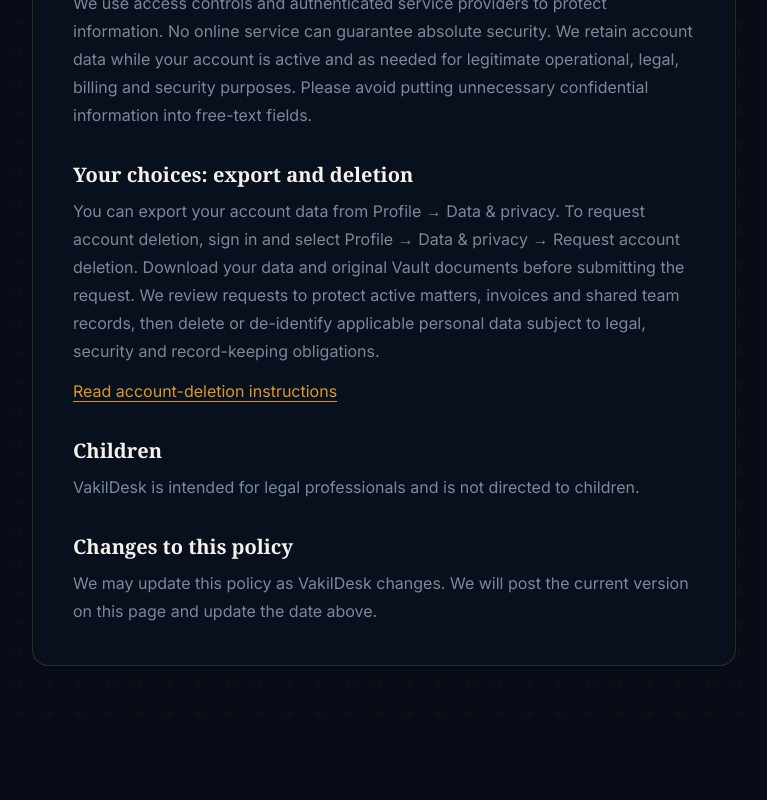
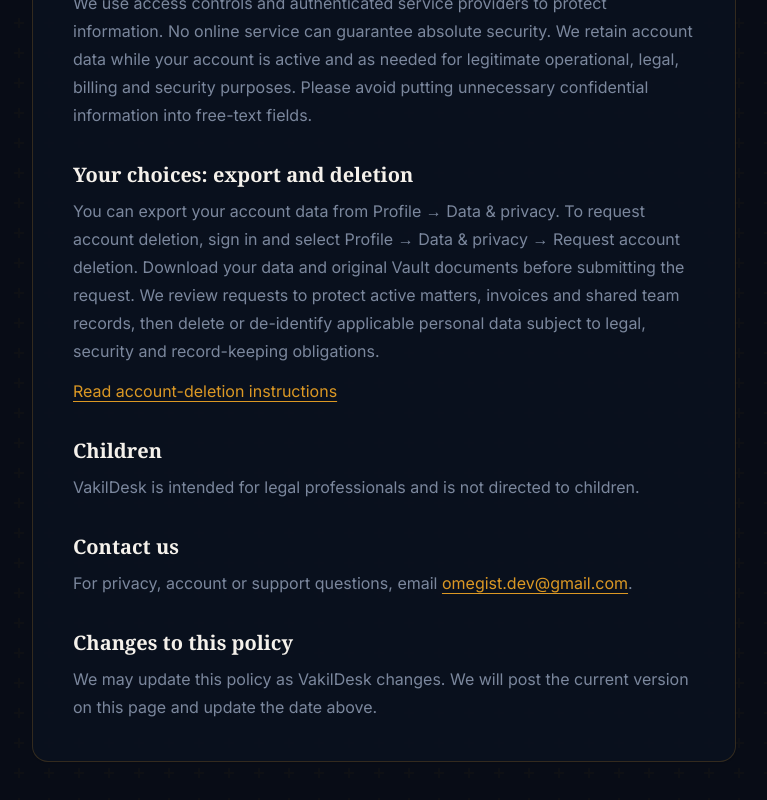
Before and after one commit to omegist/legaldesk, a React (Vite) app: page /privacy in a window 1280 px wide. Shown: the part 1092-1892 px from the top of the page, without its empty margins (256-1023 px from the left). Before the commit the page ends 1822 px from the top, so only its background shows below. Built offline with nearby package versions, Linux system fonts and the light colour scheme; the HTML template or start-up script is replaced by a standard one; what @capacitor/core would draw is missing.

Commit message:
add privacy support contact

```diff
--- a/src/pages/Privacy.tsx
+++ b/src/pages/Privacy.tsx
@@ -20,6 +20,7 @@
           <PolicySection title="Security and retention">We use access controls and authenticated service providers to protect information. No online service can guarantee absolute security. We retain account data while your account is active and as needed for legitimate operational, legal, billing and security purposes. Please avoid putting unnecessary confidential information into free-text fields.</PolicySection>
           <PolicySection title="Your choices: export and deletion">You can export your account data from Profile → Data &amp; privacy. To request account deletion, sign in and select Profile → Data &amp; privacy → Request account deletion. Download your data and original Vault documents before submitting the request. We review requests to protect active matters, invoices and shared team records, then delete or de-identify applicable personal data subject to legal, security and record-keeping obligations.<Link to="/delete-account" className="mt-3 block text-primary underline underline-offset-4">Read account-deletion instructions</Link></PolicySection>
           <PolicySection title="Children">VakilDesk is intended for legal professionals and is not directed to children.</PolicySection>
+          <PolicySection title="Contact us">For privacy, account or support questions, email <a className="text-primary underline underline-offset-4" href="mailto:omegist.dev@gmail.com">omegist.dev@gmail.com</a>.</PolicySection>
           <PolicySection title="Changes to this policy">We may update this policy as VakilDesk changes. We will post the current version on this page and update the date above.</PolicySection>
         </article>
       </div>
```
